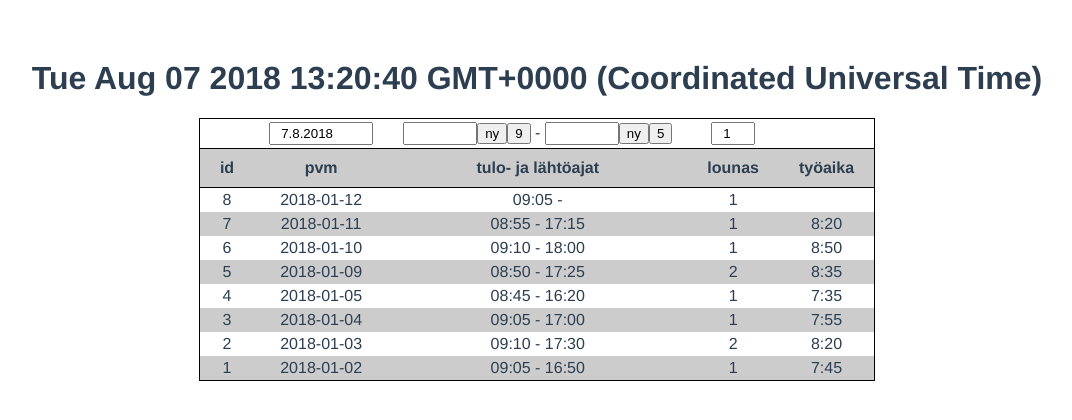
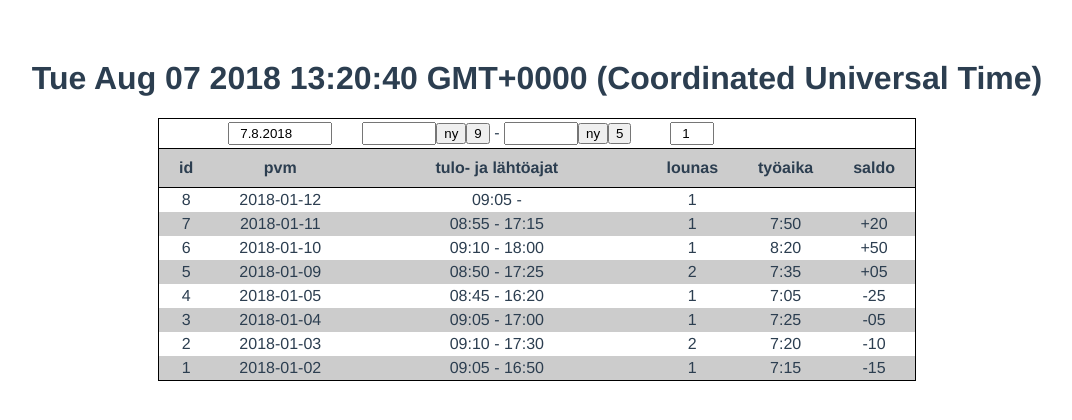
Before and after one commit to tzrissan/tuntikirjanpito, a Vue app: page / in a window 1280 px wide. Shown: the top 420 px of the page, without its empty margins (103-1175 px from the left). Built offline with nearby package versions, Linux system fonts and the light colour scheme; no server answers.

Commit message:
Saldon muutoksen lasku

```diff
--- a/src/components/Lomake.vue
+++ b/src/components/Lomake.vue
@@ -28,6 +28,7 @@
                     <th>tulo- ja lähtöajat</th>
                     <th>lounas</th>
                     <th>työaika</th>
+                    <th>saldo</th>
                 </tr>
                 </thead>
                 <tbody>
@@ -37,7 +38,8 @@
                     <td>{{ tyoaika.date | moment("dd D.M.YYYY") }}</td>
                     <td>{{ tyoaika.tuloaika }} - {{ tyoaika.lahtoaika }}</td>
                     <td>{{ tyoaika.lounaita }}</td>
-                    <td>{{ aika(tyoaika.tuloaika, tyoaika.lahtoaika) }}</td>
+                    <td>{{ aika(tyoaika.tuloaika, tyoaika.lahtoaika, tyoaika.lounaita) }}</td>
+                    <td>{{ saldo(tyoaika.tuloaika, tyoaika.lahtoaika, tyoaika.lounaita, tyoaika.saldo) }}</td>
                 </tr>
                 </tbody>
             </table>
@@ -103,7 +105,7 @@
         return `${day}.${month}.${year}`;
     }
 
-    function aikavaliMinuutteina(alku, loppu) {
+    function aikavaliMinuutteina(alku, loppu, lounaita=0) {
         if (!alku || !loppu) {
             return "-";
         }
@@ -111,7 +113,17 @@
         const alkuM = parseInt(alku.replace(TIME_REGEX, '$2'));
         const loppuH = parseInt(loppu.replace(TIME_REGEX, '$1'));
         const loppuM = parseInt(loppu.replace(TIME_REGEX, '$2'));
-        return (loppuH - alkuH) * 60 + (loppuM - alkuM);
+        return (loppuH - alkuH) * 60 + (loppuM - alkuM) - (lounaita * 30);
+    }
+
+    function aikavali2UiStr(aikavaliMinuutteina, naytaPlusMerkki=false) {
+        const sign = aikavaliMinuutteina > 0 ? (naytaPlusMerkki ? '+' : '') : '-';
+        const minuutteja = Math.abs(aikavaliMinuutteina);
+        const d = numeral(Math.trunc(minuutteja / (24*60))).format('0');
+        const h = numeral(Math.trunc(minuutteja / 60)).format('0');
+        const m = numeral(Math.trunc(minuutteja % 60)).format('00');
+        const fullText = `${sign}${d}:${h}:${m}`;
+        return fullText.replace(/0:/g, '')
     }
 
     export default {
@@ -168,14 +180,20 @@
             meenViidelta() {
                 this.lahtoaika = '17:00';
             },
-            aika(alku, loppu) {
+            aika(alku, loppu, lounaita) {
                 if (!alku || !loppu) {
                     return undefined;
                 } else {
-                    const aikavali = aikavaliMinuutteina(alku, loppu);
-                    const h = Math.trunc(aikavali / 60);
-                    const m = numeral(Math.trunc(aikavali % 60)).format('00');
-                    return `${h}:${m}`;
+                    return aikavali2UiStr(aikavaliMinuutteina(alku, loppu, lounaita));
+                }
+            },
+            saldo(alku, loppu, lounaita, summa) {
+                if (!alku || !loppu) {
+                    return undefined;
+                } else {
+                    const aikavali = aikavaliMinuutteina(alku, loppu, lounaita);
+                    const saldomuutos = aikavali - (7.5 * 60);
+                    return aikavali2UiStr(saldomuutos, true);
                 }
             },
             edit(tyoaika) {
```
